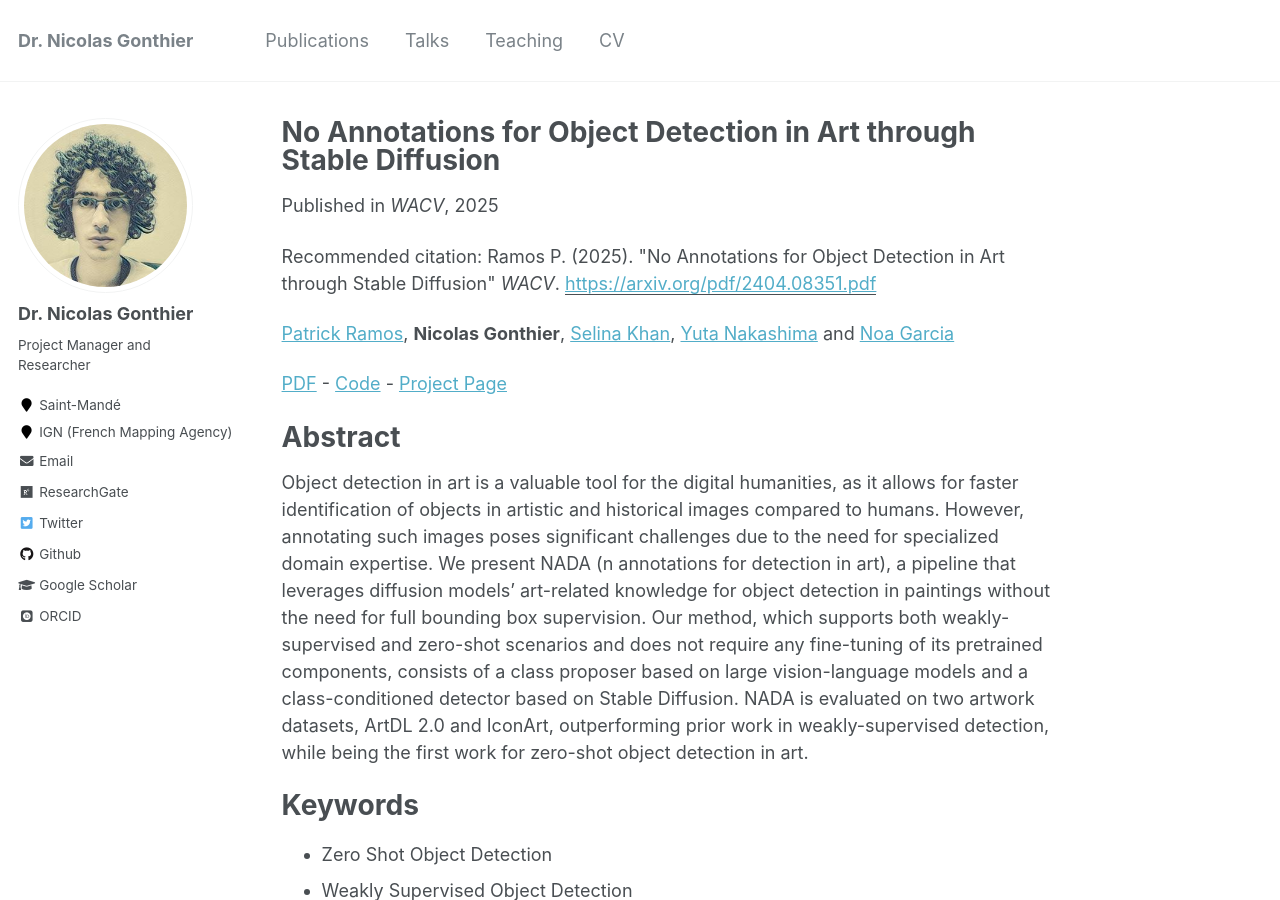
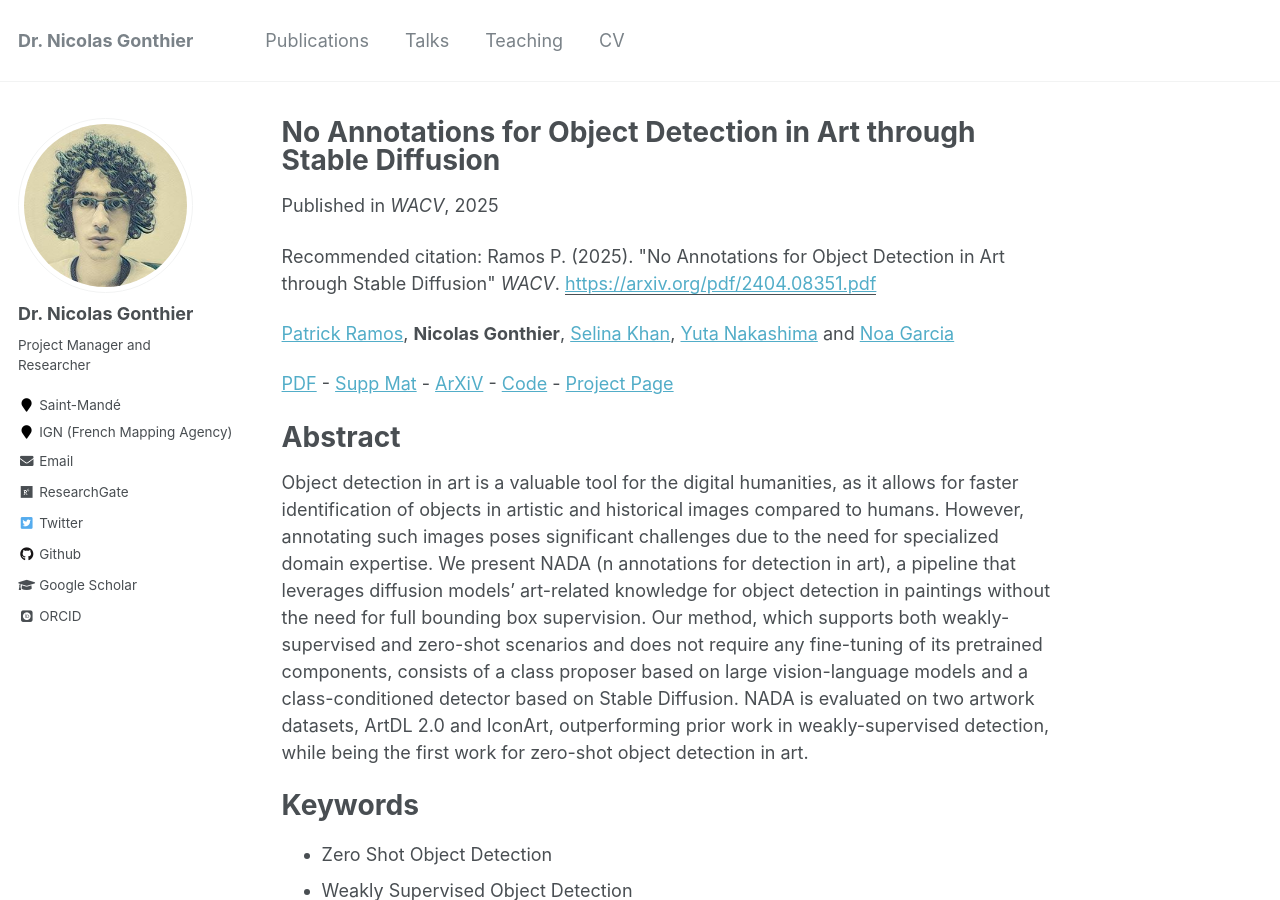
Before and after one commit to ngonthier/ngonthier.github.io, a Jekyll site: the page built from _publications/2025-01-NADA.md, in a window 1280 px wide and 900 px high. Built offline with Jekyll 4.4.1, drawn with Linux system fonts in a browser that asks for light colours; some web fonts are replaced.

Commit message:
Update 2025-01-NADA.md

```diff
--- a/_publications/2025-01-NADA.md
+++ b/_publications/2025-01-NADA.md
@@ -13,7 +13,7 @@ teaser: NADA-HD-results.png
 
 [Patrick Ramos](https://ramos-ramos.github.io/), **Nicolas Gonthier**, [Selina Khan](https://scholar.google.com/citations?user=MAoZ-5QAAAAJ&hl=en), [Yuta Nakashima](https://www.n-yuta.jp/)  and [Noa Garcia](https://www.noagarciad.com/)
 
-[PDF](https://arxiv.org/pdf/2404.08351.pdf) - [Code](https://github.com/patrick-john-ramos/nada) - [Project Page](https://patrick-john-ramos.github.io/nada/)
+[PDF](https://openaccess.thecvf.com/content/WACV2025/papers/Ramos_No_Annotations_for_Object_Detection_in_Art_through_Stable_Diffusion_WACV_2025_paper.pdf) - [Supp Mat](https://openaccess.thecvf.com/content/WACV2025/supplemental/Ramos_No_Annotations_for_WACV_2025_supplemental.pdf) - [ArXiV](https://arxiv.org/pdf/2404.08351.pdf) - [Code](https://github.com/patrick-john-ramos/nada) - [Project Page](https://patrick-john-ramos.github.io/nada/)
 
 Abstract
 ======
```
